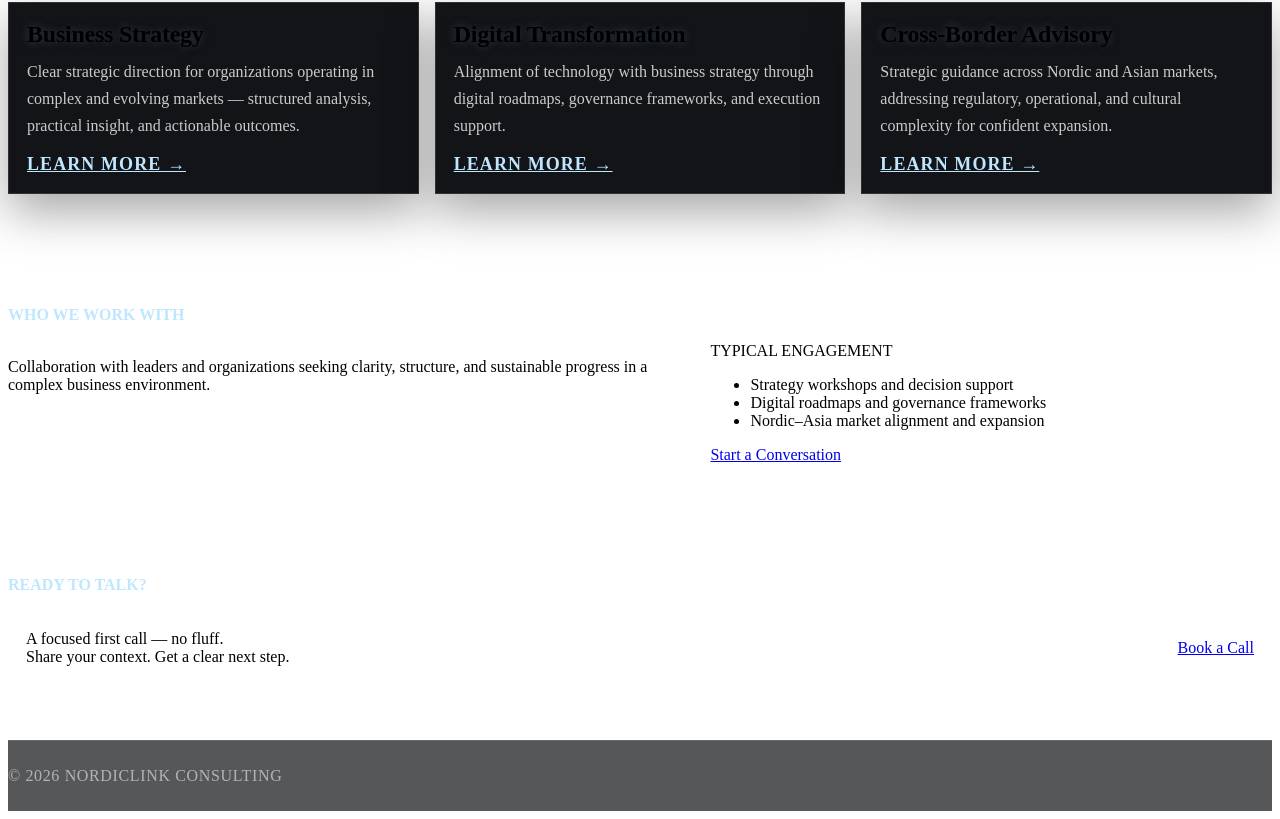
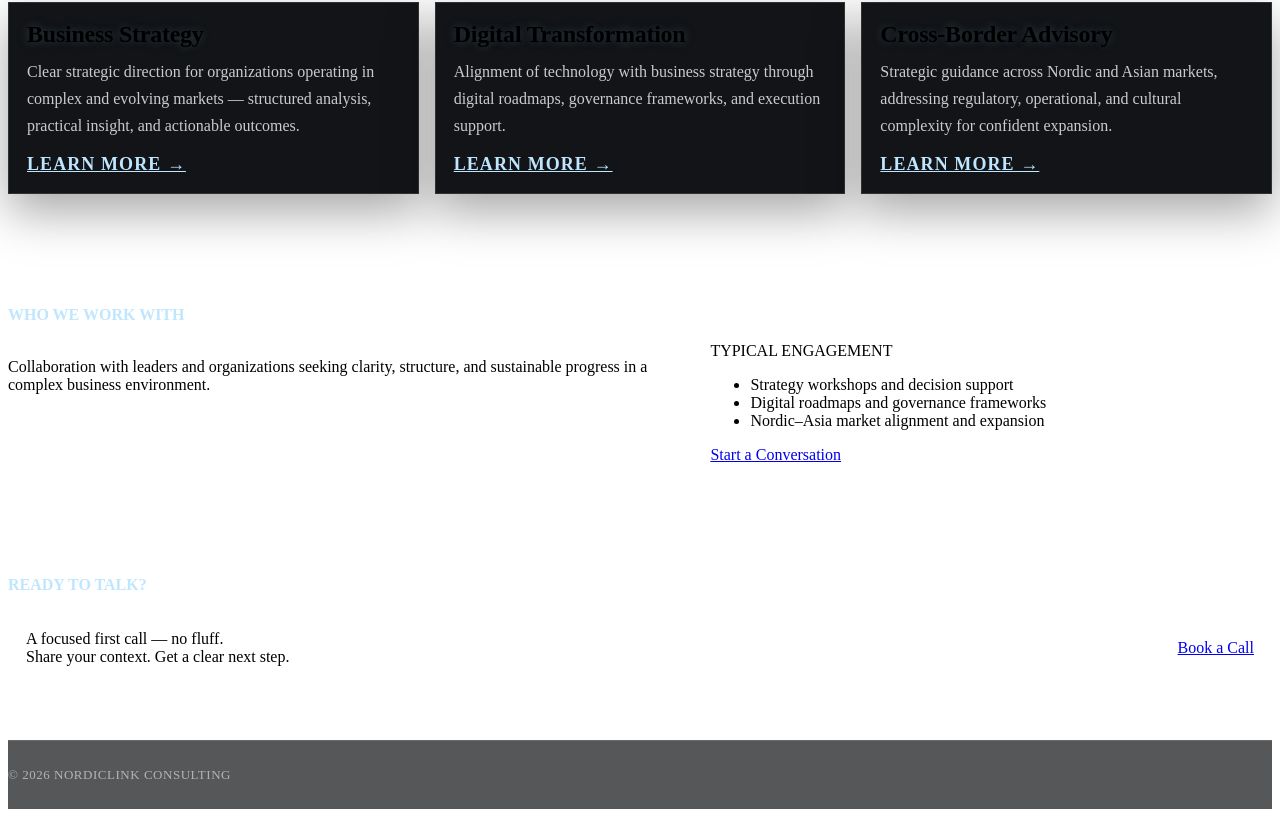
Before and after one commit to jeanalbertsen-svg/nordiclink-site, a React (Vite) app: page / in a window 1280 px wide. Shown: the part 667-1486 px from the top of the page. Built offline with nearby package versions, Linux system fonts and the light colour scheme; the HTML template or start-up script is replaced by a standard one.

Commit message:
Update website styles

```diff
--- a/src/components/Footer.css
+++ b/src/components/Footer.css
@@ -22,6 +22,7 @@
   color: rgba(255,255,255,0.55); /* ✅ light gray */
   letter-spacing: 0.04em;
   text-transform: uppercase;
+  font-size:13px
 }
 
 .footerEmail{
```
